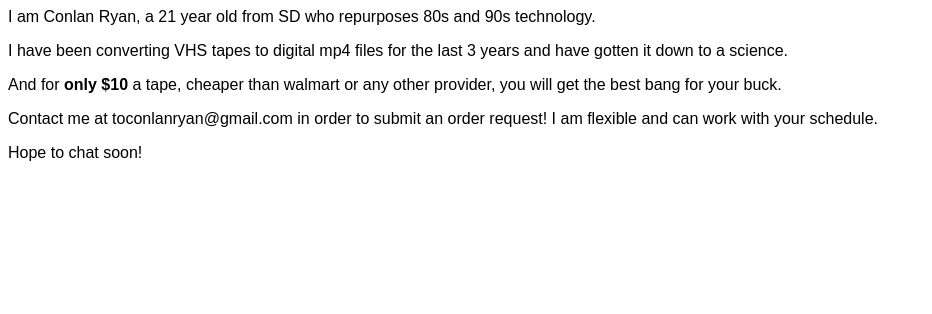
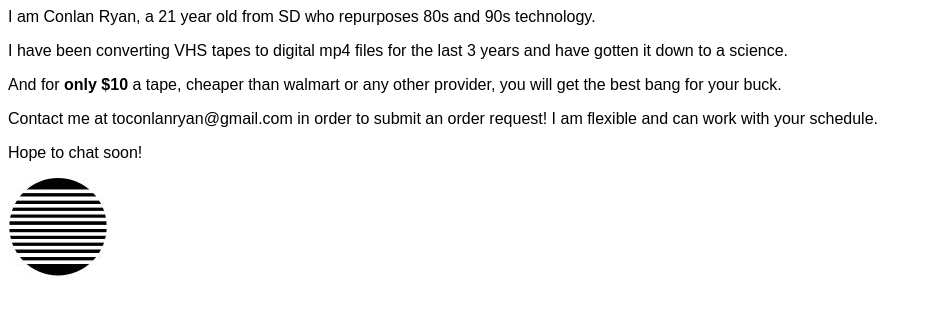
Before and after one commit to ConlanRyan/vhstapesarecool, a plain HTML site: page index.html in a window 1280 px wide. Shown: the whole page, without its empty margins (0-932 px from the left). Drawn offline with Linux system fonts and the light colour scheme.

Commit message:
Update index.html

```diff
--- a/index.html
+++ b/index.html
@@ -35,4 +35,5 @@
 	<p>And for <b>only $10</b> a tape, cheaper than walmart or any other provider, you will get the best bang for your buck.</p>
 	<p>Contact me at toconlanryan@gmail.com in order to submit an order request! I am flexible and can work with your schedule.</p>
 	<p>Hope to chat soon!</p>
+	<img src="Untitled design.jpg">
 </html>
```
